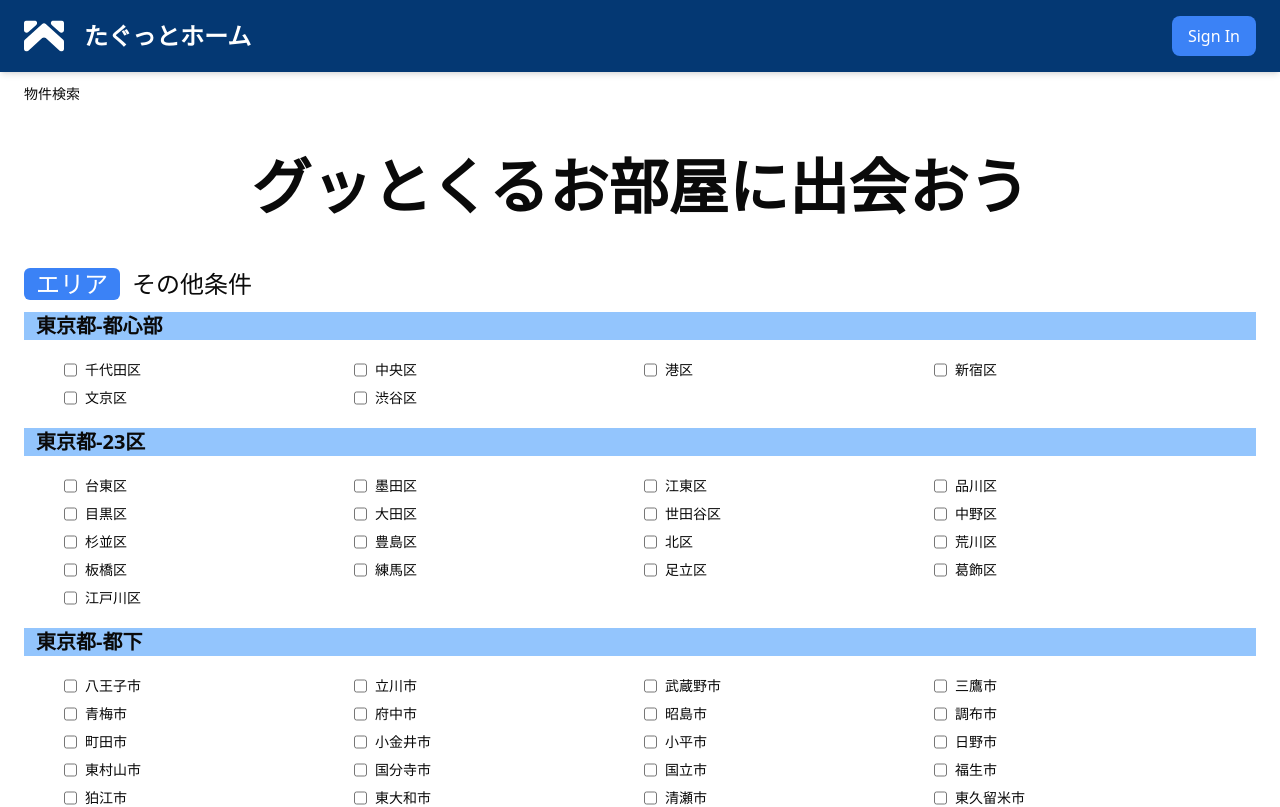
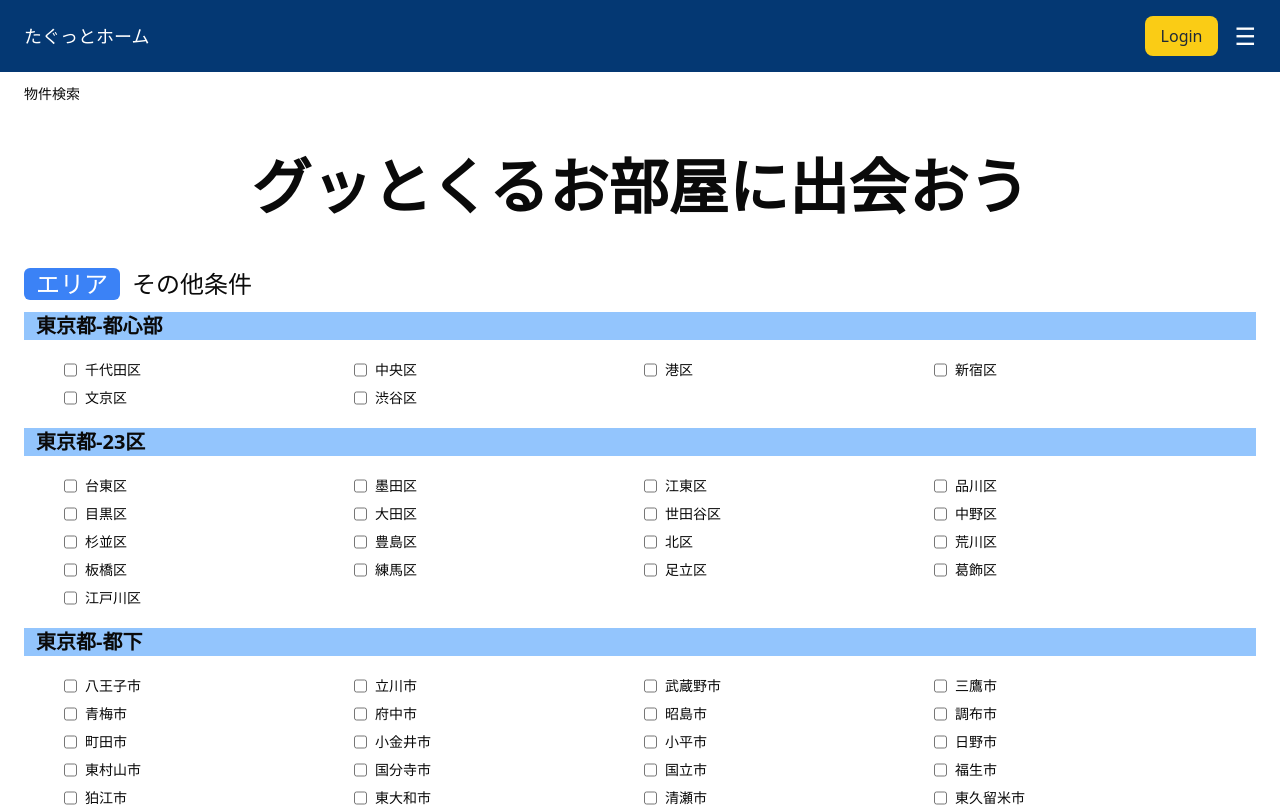
Before and after one commit to k-mizoguch1/lifestyle-home-search, a Next.js app: page / in a window 1280 px wide. Shown: the top 807 px of the page. Built offline with nearby package versions, Linux system fonts and the light colour scheme.

Commit message:
headerの作成

```diff
--- a/src/components/Header/index.tsx
+++ b/src/components/Header/index.tsx
@@ -1,18 +1,70 @@
-import Image from 'next/image'
-import Link from 'next/link'
+"use client";
+
+import Link from 'next/link';
+import { useState } from 'react';
 
 export function Header() {
+  const [menuOpen, setMenuOpen] = useState(false);
+  const [fadeOut, setFadeOut] = useState(false);
+  let fadeOutTimeout: NodeJS.Timeout;
+
+  const handleMouseEnter = () => {
+    setMenuOpen(true);
+    setFadeOut(false);
+    clearTimeout(fadeOutTimeout);
+  };
+
+  const handleMouseLeave = () => {
+    fadeOutTimeout = setTimeout(() => {
+      setFadeOut(true);
+      setTimeout(() => setMenuOpen(false), 500);
+    }, 500);
+  };
+
   return (
-    <header className="bg-[#043873] shadow-md py-4 px-6 flex justify-between items-center sticky top-0">
-      <Link href="/">
-        <h1 className="text-2xl font-bold text-gray-800 cursor-pointer flex gap-5">
-          <Image src="/icon.svg" alt="たぐっとホーム" width={40} height={40} />
-          <p className="text-white">たぐっとホーム</p>
-        </h1>
+    <header className="bg-[#043873] py-4 px-6 flex justify-between items-center relative">
+      <Link href="/home">
+        <div className="flex items-center gap-2 cursor-pointer">
+          <p className="text-white text-lg">たぐっとホーム</p>
+        </div>
       </Link>
-      <button className="bg-blue-500 text-white px-4 py-2 rounded-lg hover:bg-blue-600 transition">
-        Sign In
-      </button>
+      <div className="flex items-center gap-4 relative">
+        <Link href="/loginlogin">
+          <button className="bg-yellow-400 text-gray-800 px-4 py-2 rounded-lg hover:bg-yellow-500 transition">
+            Login
+          </button>
+        </Link>
+        <div
+          className="relative"
+          onMouseEnter={handleMouseEnter}
+          onMouseLeave={handleMouseLeave}
+        >
+          <button className="text-white text-2xl">
+            &#9776;
+          </button>
+          {menuOpen && (
+            <div
+              className={`absolute top-full right-0 mt-2 w-48 bg-white shadow-lg rounded-lg overflow-hidden transition-opacity duration-500 ease-in-out ${fadeOut ? 'opacity-0' : 'opacity-100'}`}
+            >
+              <Link href="/login">
+                <div className="flex items-center gap-2 px-4 py-3 border-b cursor-pointer hover:bg-gray-100">
+                  <span>ログイン</span>
+                </div>
+              </Link>
+              <Link href="/favorites">
+                <div className="flex items-center gap-2 px-4 py-3 border-b cursor-pointer hover:bg-gray-100">
+                  <span>お気に入りの物件</span>
+                </div>
+              </Link>
+              <Link href="/history">
+                <div className="flex items-center gap-2 px-4 py-3 cursor-pointer hover:bg-gray-100">
+                  <span>閲覧履歴</span>
+                </div>
+              </Link>
+            </div>
+          )}
+        </div>
+      </div>
     </header>
-  )
+  );
 }
```
